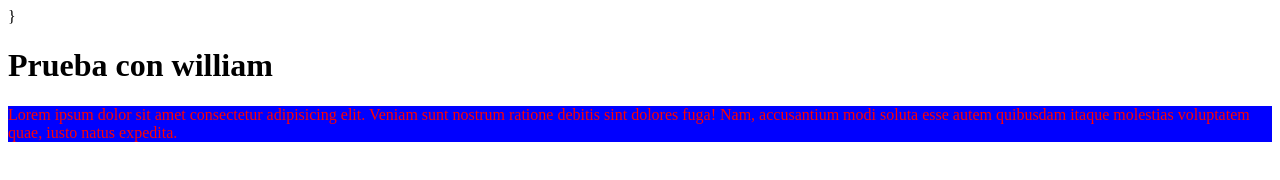
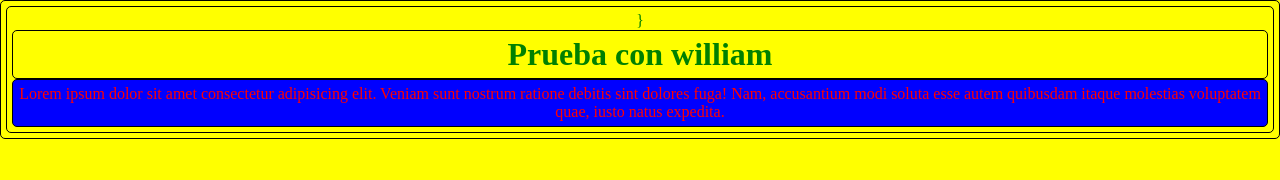
Before and after one commit to regisVald/testWilliam, a plain HTML site: page index.html in a window 1280 px wide. Drawn offline with Linux system fonts and the light colour scheme.

Commit message:
Update Index.css
Cambie el index

```diff
--- a/Index.css
+++ b/Index.css
@@ -2,3 +2,12 @@ p {
   color: red;
   background-color: blue;
 }
+*{
+  color: green;
+  background-color: yellow;
+  padding: 5px;
+  margin: auto;
+  border: 1px solid black;
+  border-radius: 5px;
+  text-align: center;
+}
```
